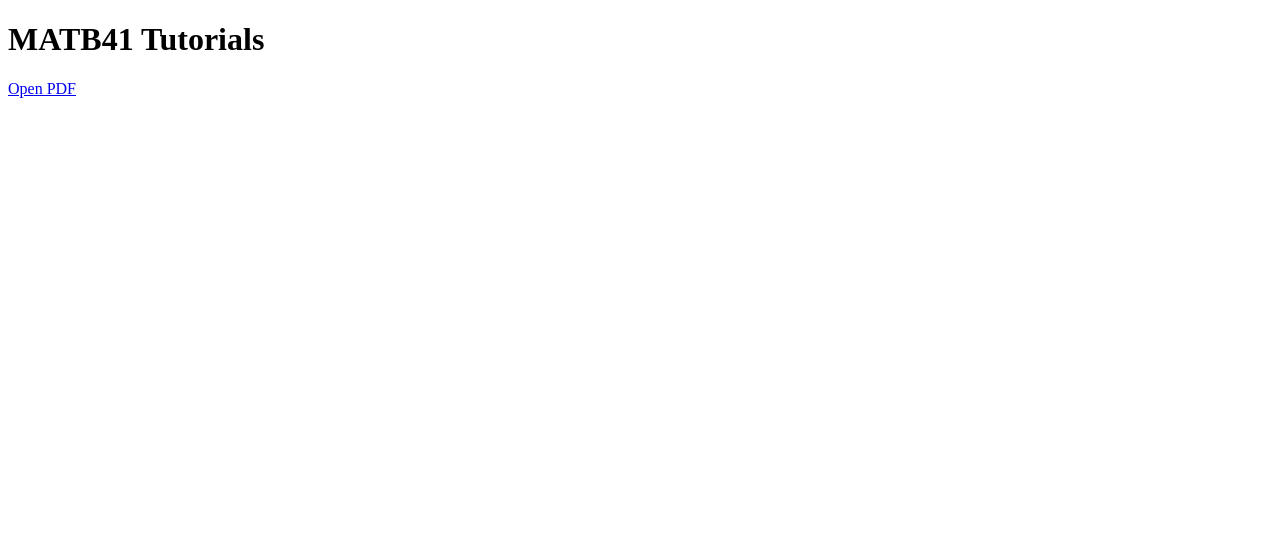
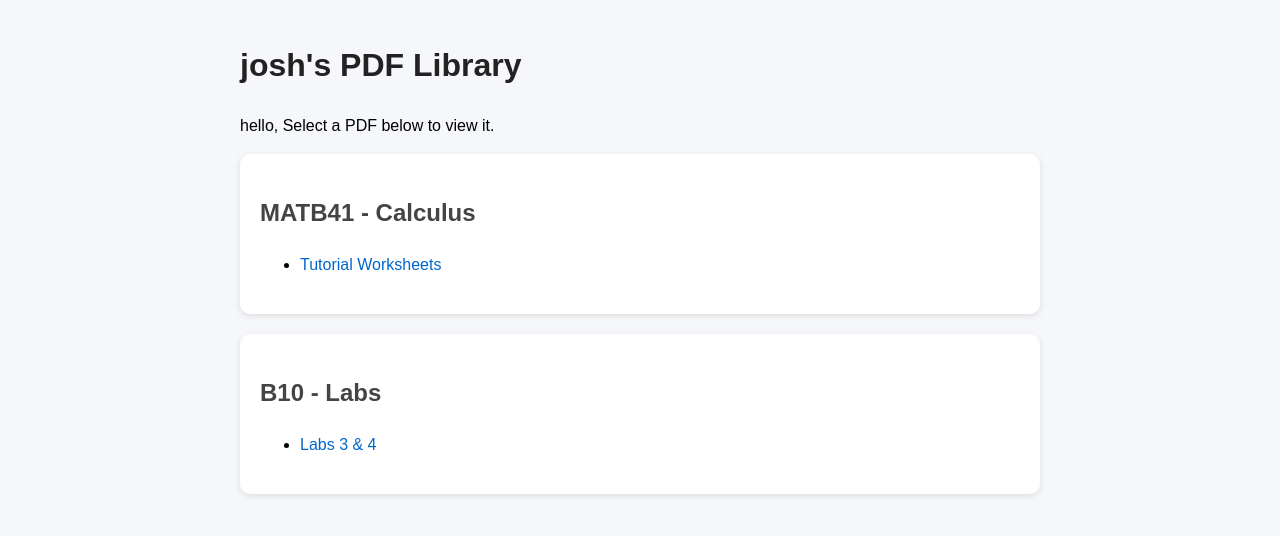
Before and after one commit to TwoItlog/TwoItlog.github.io, a plain HTML site: page index.html in a window 1280 px wide. Drawn offline with Linux system fonts and the light colour scheme.

Commit message:
Enhance index.html with title and styles
Updated the title and added styling for better presentation.

```diff
--- a/index.html
+++ b/index.html
@@ -1,10 +1,71 @@
+
 <!DOCTYPE html>
-<html>
+<html lang="en">
 <head>
-  <title>My PDFs</title>
+  <meta charset="UTF-8">
+  <meta name="viewport" content="width=device-width, initial-scale=1.0">
+  <title>My PDF Library</title>
+
+  <style>
+    body {
+      font-family: Arial, sans-serif;
+      background-color: #f5f7fa;
+      margin: 40px auto;
+      padding: 0 20px;
+      max-width: 800px;
+      line-height: 1.6;
+    }
+
+    h1 { color: #222; }
+    h2 { color: #444; }
+
+    section {
+      background: white;
+      padding: 20px;
+      margin-bottom: 20px;
+      border-radius: 10px;
+      box-shadow: 0 2px 6px #ddd;
+    }
+
+    a {
+      color: #0066cc;
+      text-decoration: none;
+    }
+
+    a:hover { text-decoration: underline; }
+    li { margin: 10px 0; }
+  </style>
 </head>
+
 <body>
-  <h1>MATB41 Tutorials</h1>
-  <a href="matb41tutorials.pdf">Open PDF</a>
+  <h1>josh's PDF Library</h1>
+  <p>hello, Select a PDF below to view it.</p>
+
+  <!-- MATB41 SECTION -->
+  <section>
+    <h2>MATB41 - Calculus</h2>
+    <ul>
+      <li>
+        <a href="matb41tutorials.pdf">
+          Tutorial Worksheets
+        </a>
+      </li>
+    </ul>
+  </section>
+
+  <!-- B10 SECTION -->
+  <section>
+    <h2>B10 - Labs</h2>
+    <ul>
+      <li>
+        <a href="B10Lab3%264.pdf">
+          Labs 3 &amp; 4
+        </a>
+      </li>
+    </ul>
+  </section>
+
+  <!-- ADD MORE SECTIONS BELOW -->
+
 </body>
 </html>
```
